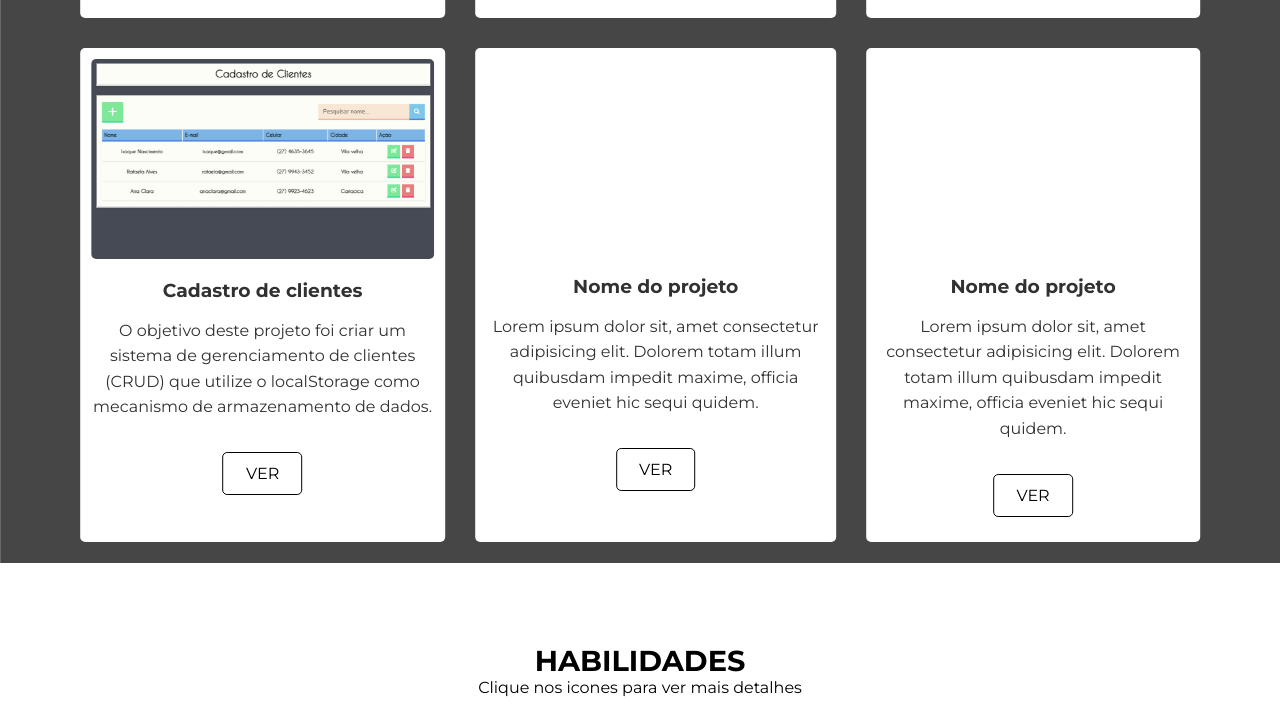
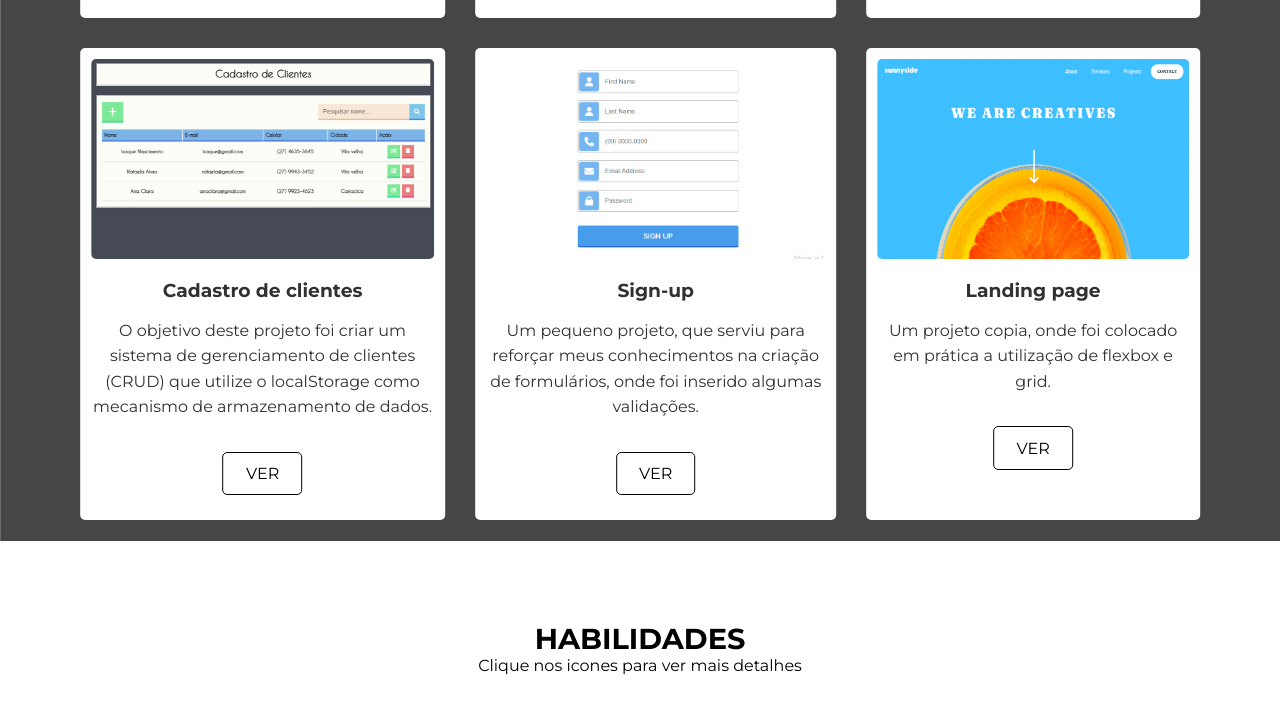
Before and after one commit to Isaque803/Portfolio, a plain HTML site: page index.html in a window 1280 px wide. Shown: the part 1754-2473 px from the top of the page. Drawn offline with Linux system fonts and the light colour scheme.

Commit message:
new projects added

```diff
--- a/index.html
+++ b/index.html
@@ -182,11 +182,11 @@
             </div>
 
             <div class="project">
-                <div class="img-project"></div>
-                <h3>Nome do projeto</h3>
-                <p>Lorem ipsum dolor sit, amet consectetur adipisicing elit. Dolorem totam illum quibusdam impedit maxime, officia eveniet hic sequi quidem.</p>
+                <img src="imagens/sign-up.png" alt="" class="img-project">
+                <h3>Sign-up</h3>
+                <p>Um pequeno projeto, que serviu para reforçar meus conhecimentos na criação de formulários, onde foi inserido algumas validações.</p>
                 <div class="base-btn-view">
-                    <a href="#" class="btn-view">Ver</a>
+                    <a href="https://isaque803.github.io/Sign-up/" target="_blank" class="btn-view">Ver</a>
                 </div>
                 <div class="selected">
                     <div class="top-left"><div></div></div>
@@ -197,11 +197,11 @@
             </div>
 
             <div class="project">
-                <div class="img-project"></div>
-                <h3>Nome do projeto</h3>
-                <p>Lorem ipsum dolor sit, amet consectetur adipisicing elit. Dolorem totam illum quibusdam impedit maxime, officia eveniet hic sequi quidem.</p>
+                <img src="imagens/landing-page.png" alt="" class="img-project">
+                <h3>Landing page </h3>
+                <p>Um projeto copia, onde foi colocado em prática a utilização de flexbox e grid.</p>
                 <div class="base-btn-view">
-                    <a href="#" class="btn-view">Ver</a>
+                    <a href="https://isaque803.github.io/Sunnyside-landing-page/" target="_blank" class="btn-view">Ver</a>
                 </div>
                 <div class="selected">
                     <div class="top-left"><div></div></div>
```
Also changed, not shown: imagens/landing-page.png (added), imagens/sign-up.png (added).
